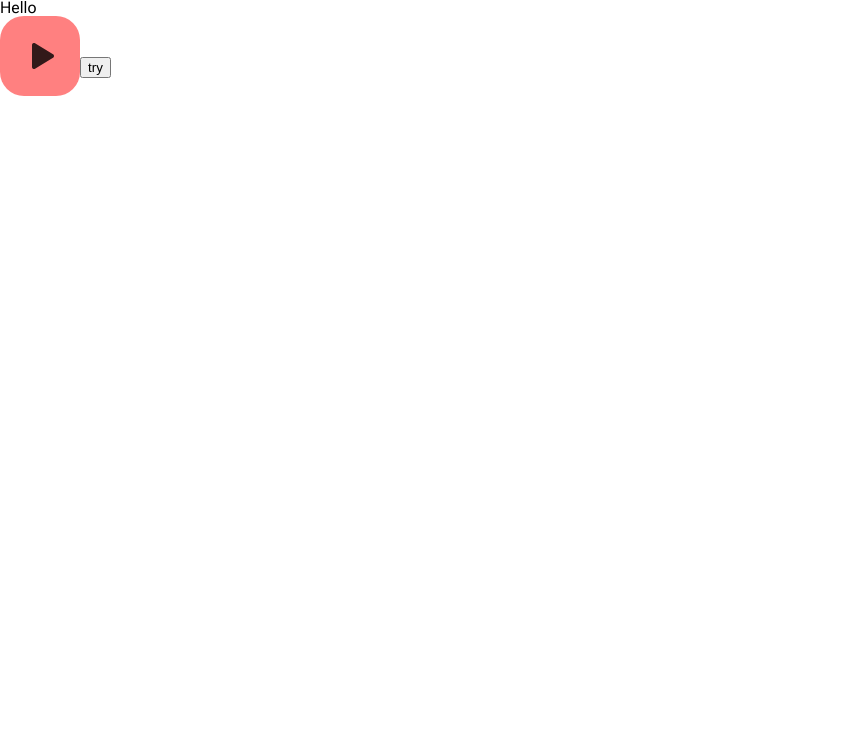
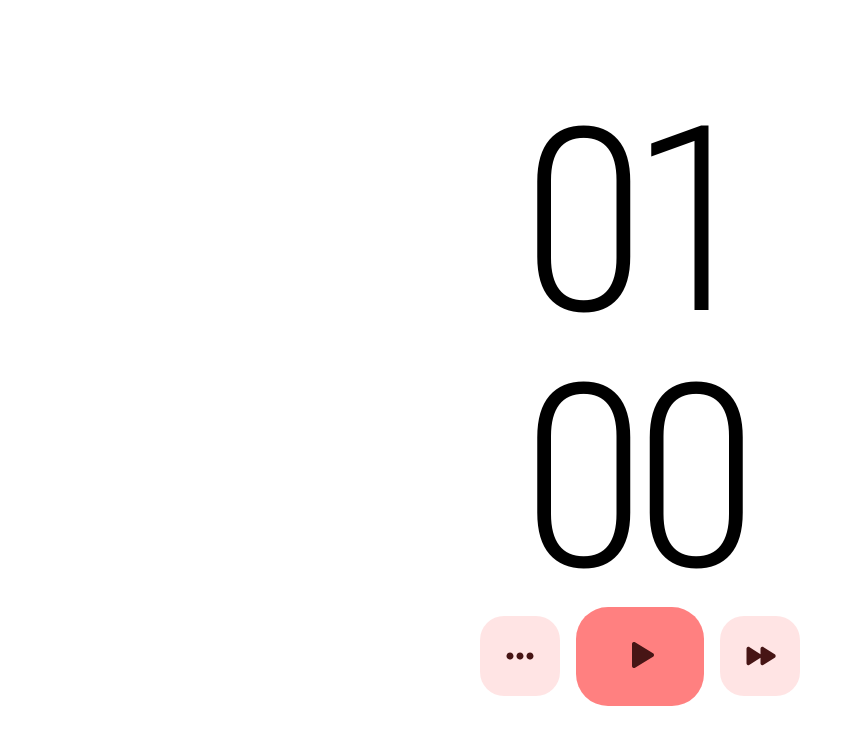
Before and after one commit to grynkiv0x001/pomodoro-vue, a Vue app: page / in a window 1280 px wide. Shown: the top 744 px of the page, without its empty margins (0-863 px from the left). Built offline with nearby package versions, Linux system fonts and the light colour scheme.

Commit message:
added Timer

```diff
--- a/src/App.vue
+++ b/src/App.vue
@@ -1,17 +1,65 @@
 <script setup lang="ts">
-import Play from '@/assets/icons/play-fill.svg'
-import { GeneralButton } from '@/components/shared'
+import { reactive, ref } from 'vue'
+
+import type { ITimer } from '@/core/models'
+
+import Timer from '@/views/timer/Timer.vue'
+
+const timer = reactive<ITimer>({
+  status: 'init',
+  timeLeft: 0,
+  minutes: 1,
+  breakMinutes: 5,
+  longBreakMinutes: 30,
+  currentLoop: 1,
+  loops: 4,
+  autoResume: false
+})
+
+let countdownInterval: number | undefined
+
+if (timer.status === 'init') {
+  timer.timeLeft = timer.minutes * 60
+}
+
+const startTimer = () => {
+  countdownInterval = setInterval(() => {
+    if (timer.timeLeft > 0) {
+      timer.timeLeft--
+    } else {
+      clearInterval(countdownInterval)
+      timer.status = 'paused'
+    }
+  }, 1000)
+}
+
+const toggleTimerStatus = () => {
+  if (timer.status === 'live') {
+    clearInterval(countdownInterval)
+    timer.status = 'paused'
+  } else {
+    if (timer.timeLeft === 0) {
+      timer.timeLeft = timer.minutes * 60
+    }
+    timer.status = 'live'
+    startTimer()
+  }
+}
 </script>
 
 <template>
-  <h3>Hello</h3>
-  <GeneralButton>
-    <Play />
-  </GeneralButton>
-  <button>try</button>
+  <div class="app">
+    <Timer :timer="timer" :toggleTimerStatus="toggleTimerStatus" />
+  </div>
 </template>
 
 <style lang="scss" scoped>
 .app {
+  height: 100vh;
+  width: 100%;
+
+  display: flex;
+  align-items: center;
+  justify-content: center;
 }
 </style>
--- a/src/components/GeneralButton/GeneralButton.vue
+++ b/src/components/GeneralButton/GeneralButton.vue
@@ -55,7 +55,9 @@ const props = withDefaults(
   }
 }
 
-.color {
+.variant {
+  &--primary {
+    &.color {
       &--red {
         background-color: var(--clr-red-alpha-700);
 
@@ -80,24 +82,90 @@ const props = withDefaults(
         }
       }
     }
+  }
+
+  &--secondary {
+    &.color {
+      &--red {
+        background-color: var(--clr-red-alpha-100);
+
+        &:hover {
+          background-color: var(--clr-red-alpha-200);
+        }
+      }
+
+      &--green {
+        background-color: var(--clr-green-alpha-100);
+
+        &:hover {
+          background-color: var(--clr-green-alpha-200);
+        }
+      }
+
+      &--blue {
+        background-color: var(--clr-blue-alpha-100);
+
+        &:hover {
+          background-color: var(--clr-blue-alpha-200);
+        }
+      }
+    }
+  }
+}
 
 .theme {
   &--light {
-    ::v-deep svg {
-      opacity: 0.8;
+    &.color {
+      &--red {
+        :deep(svg) {
+          path {
+            fill: var(--clr-red-900);
+          }
+        }
+      }
 
+      &--green {
+        :deep(svg) {
           path {
-        fill: var(--clr-black);
+            fill: var(--clr-green-900);
+          }
+        }
+      }
+
+      &--blue {
+        :deep(svg) {
+          path {
+            fill: var(--clr-blue-900);
+          }
+        }
       }
     }
   }
 
   &--dark {
-    ::v-deep svg {
-      opacity: 0.8;
+    &.color {
+      &--red {
+        :deep(svg) {
+          path {
+            fill: var(--clr-red-50);
+          }
+        }
+      }
 
+      &--green {
+        :deep(svg) {
           path {
-        fill: var(--clr-white);
+            fill: var(--clr-green-50);
+          }
+        }
+      }
+
+      &--blue {
+        :deep(svg) {
+          path {
+            fill: var(--clr-blue-50);
+          }
+        }
       }
     }
   }
--- /dev/null
+++ b/src/core/models.ts
@@ -0,0 +1,11 @@
+export interface ITimer {
+  status: 'init' | 'paused' | 'live'
+  name?: string
+  timeLeft: number
+  minutes: number
+  currentLoop: number
+  loops: number
+  breakMinutes: number
+  longBreakMinutes: number
+  autoResume: boolean
+}
--- /dev/null
+++ b/src/helpers/formatTime.ts
@@ -0,0 +1,3 @@
+export function formatTime(value: number): string {
+  return value < 10 ? '0' + value : value.toString()
+}
--- /dev/null
+++ b/src/helpers/index.ts
@@ -0,0 +1,3 @@
+import { formatTime } from './formatTime'
+
+export { formatTime }
--- /dev/null
+++ b/src/views/timer/Timer.vue
@@ -0,0 +1,75 @@
+<script setup lang="ts">
+import { computed } from 'vue'
+
+import Dots from '@/assets/icons/dots-three-outline-fill.svg'
+import Play from '@/assets/icons/play-fill.svg'
+import Pause from '@/assets/icons/pause-fill.svg'
+import FastForward from '@/assets/icons/fast-forward-fill.svg'
+
+import type { ITimer } from '@/core/models'
+import { formatTime } from '@/helpers'
+import { GeneralButton } from '@/components/shared'
+
+const props = defineProps<{
+  timer: ITimer
+  toggleTimerStatus: () => void
+}>()
+
+const { timer } = props
+
+const statusIcon = computed(() => {
+  if (timer.status === 'init') {
+    return Play
+  }
+
+  return timer.status === 'paused' ? Play : Pause
+})
+
+const minutes = computed(() => Math.floor(timer.timeLeft / 60))
+const seconds = computed(() => timer.timeLeft % 60)
+</script>
+
+<template>
+  <div class="timer">
+    <div class="timer__name"></div>
+
+    <div class="timer__time">
+      <div class="timer__time__minutes">
+        {{ formatTime(minutes) }}
+      </div>
+      <div class="timer__time__seconds">
+        {{ formatTime(seconds) }}
+      </div>
+    </div>
+
+    <div class="timer__controls">
+      <GeneralButton variant="secondary"><Dots /></GeneralButton>
+      <GeneralButton size="lg" @click="toggleTimerStatus">
+        <component :is="statusIcon" />
+      </GeneralButton>
+      <GeneralButton variant="secondary"><FastForward /></GeneralButton>
+    </div>
+  </div>
+</template>
+
+<style lang="scss" scoped>
+.timer {
+  display: flex;
+  flex-direction: column;
+  align-items: center;
+
+  &__time {
+    font-size: 256px;
+
+    &--bold {
+      font-weight: bold;
+    }
+  }
+
+  &__controls {
+    display: flex;
+    align-items: center;
+    gap: 16px;
+  }
+}
+</style>
```
Also changed, not shown: .eslintrc.cjs. Lines whose indentation alone changed are shown as unchanged.
